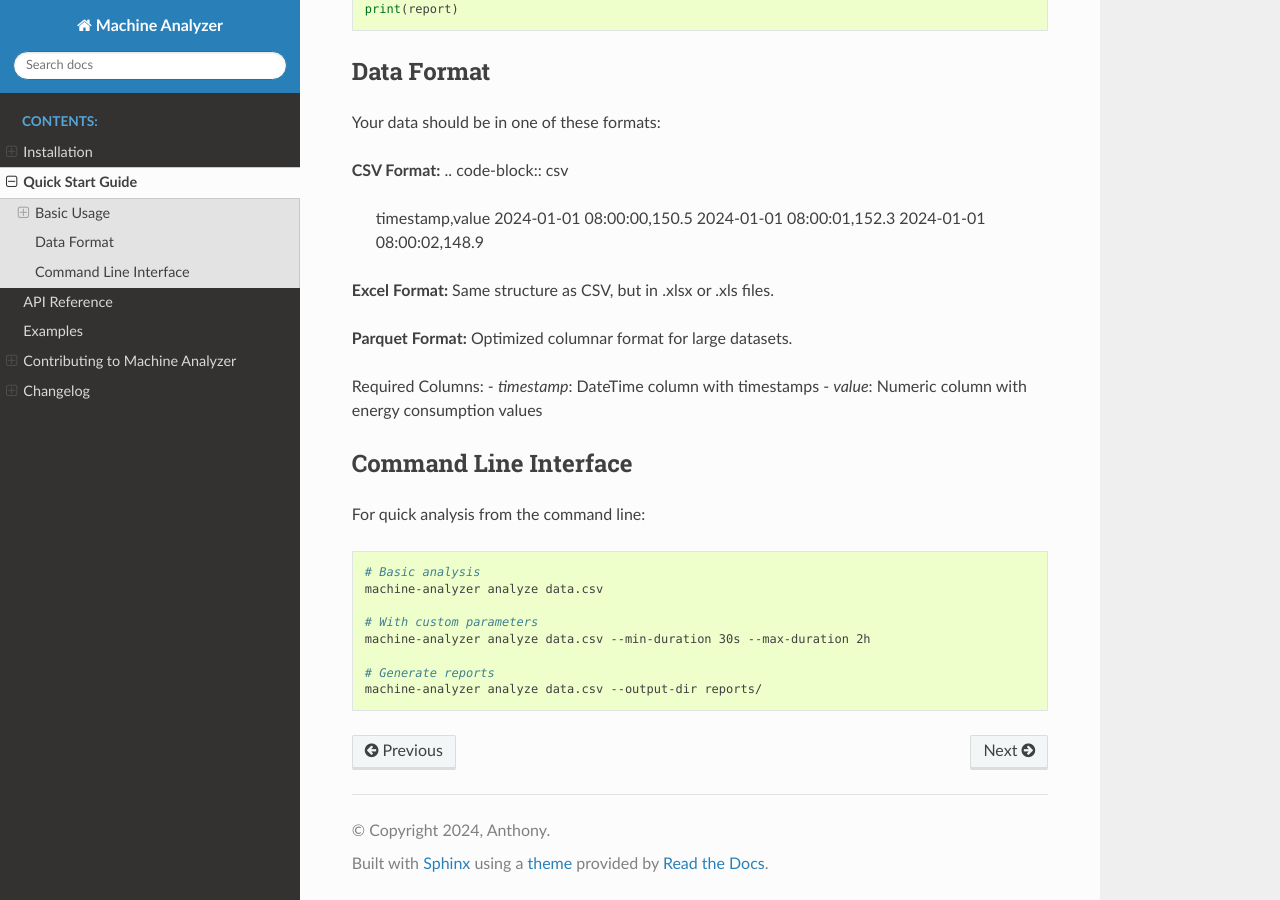
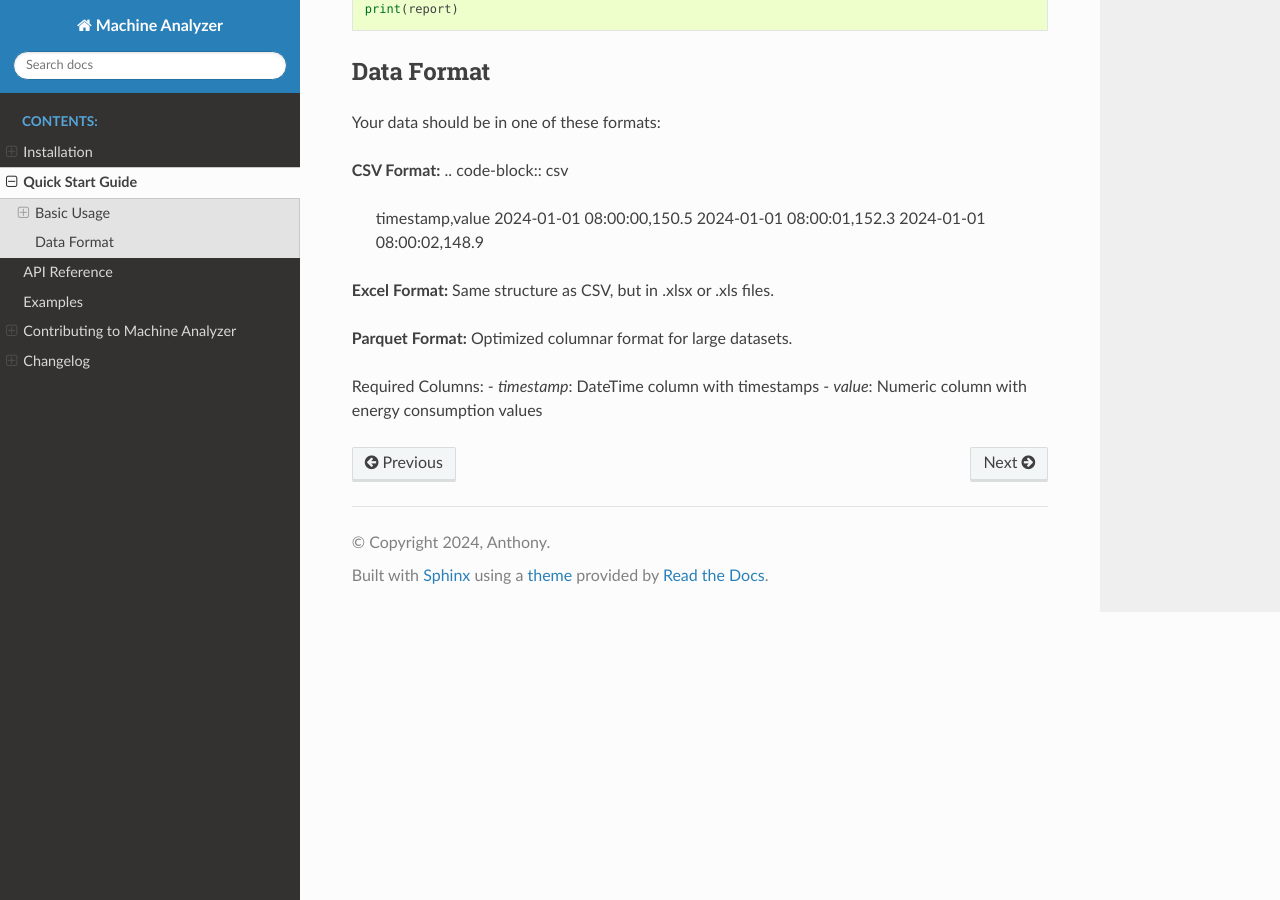
Before and after one commit to dylan463/machine_analyzer, a Sphinx documentation site: the page built from docs/quickstart.rst, in a window 1280 px wide and 900 px high, scrolled down 897 px. Built offline with Sphinx 7.4.7 and the Read the Docs theme 3.1.0, drawn with Linux system fonts in a browser that asks for light colours; pages that are not in the unit, such as notebooks, are missing from menus.

Commit message:
Update documentation, sync with README, rebuild HTML docs

```diff
--- a/docs/quickstart.rst
+++ b/docs/quickstart.rst
@@ -69,19 +69,3 @@ Optimized columnar format for large datasets.
 Required Columns:
 - `timestamp`: DateTime column with timestamps
 - `value`: Numeric column with energy consumption values
-
-Command Line Interface
----------------------
-
-For quick analysis from the command line:
-
-.. code-block:: bash
-
-   # Basic analysis
-   machine-analyzer analyze data.csv
-
-   # With custom parameters
-   machine-analyzer analyze data.csv --min-duration 30s --max-duration 2h
-
-   # Generate reports
-   machine-analyzer analyze data.csv --output-dir reports/
```
Also changed, not shown: other parts of docs/quickstart.rst (+1 -1 lines).
